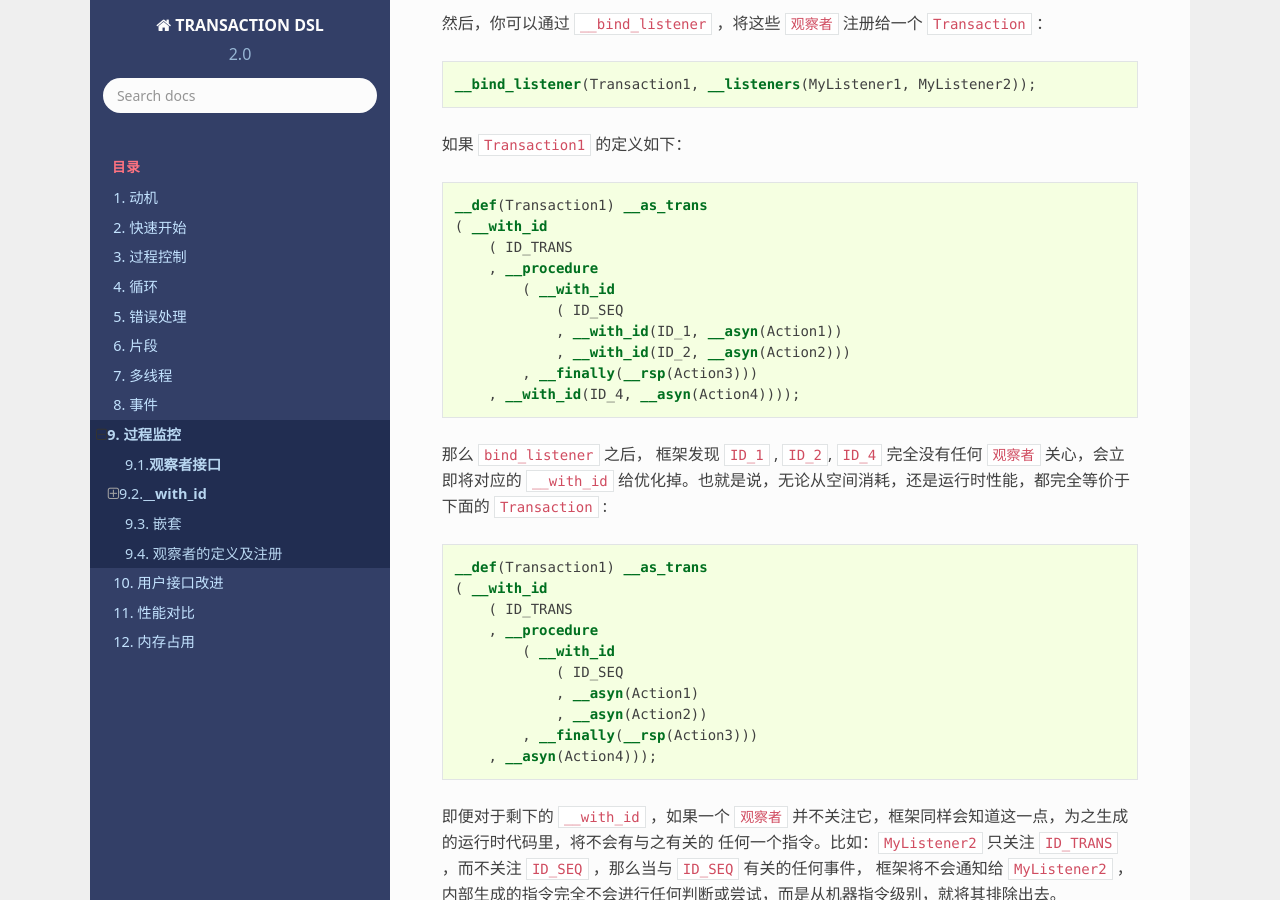
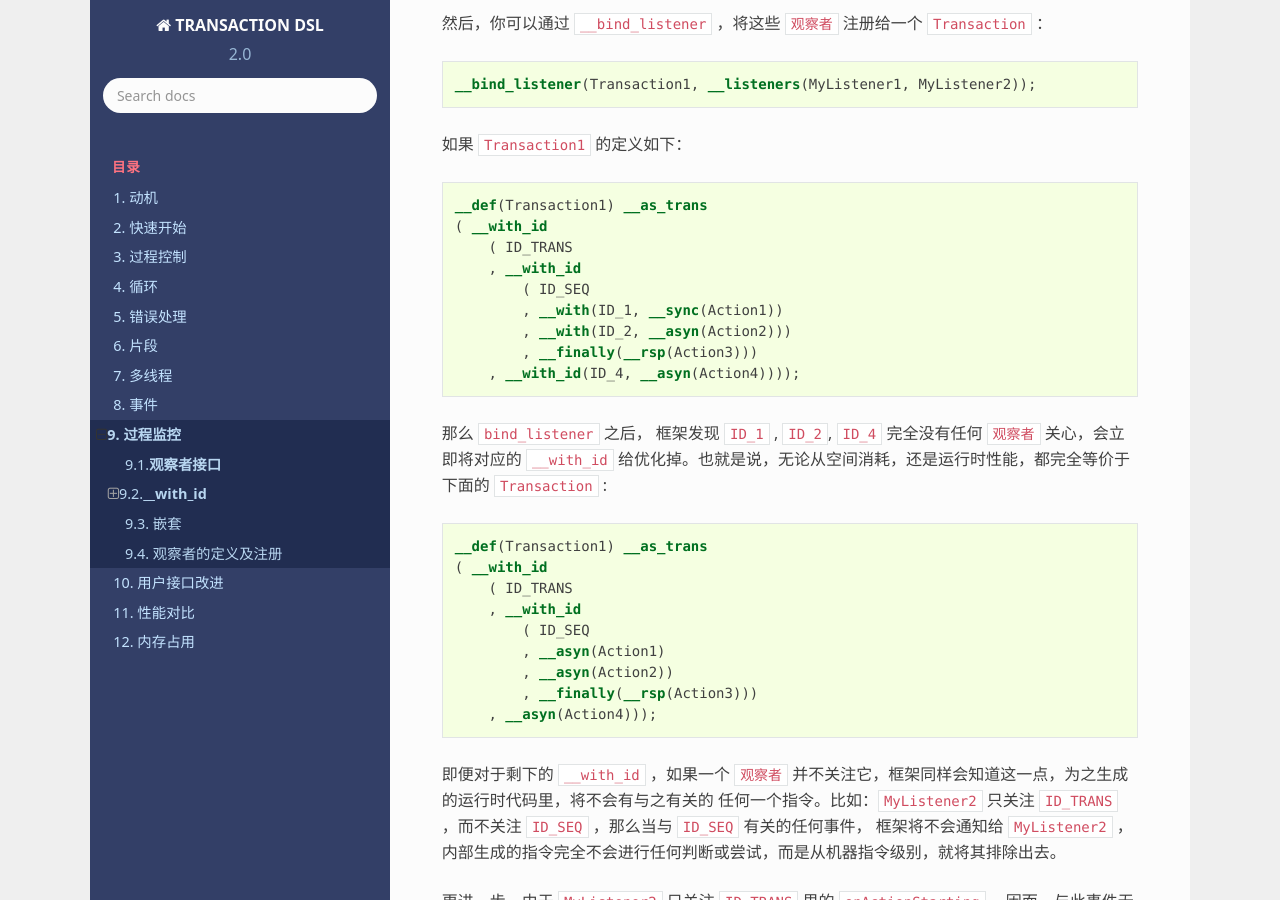
Before and after one commit to godsme/trans-dsl-2, a Sphinx documentation site: the page built from doc/source/monitor.rst, in a window 1280 px wide and 900 px high, scrolled down 3419 px. Built offline with Sphinx 7.4.7 and the Read the Docs theme 2.0.0, drawn with Linux system fonts in a browser that asks for light colours; formulas are drawn with MathJax 3.

Commit message:
added more doc

```diff
--- a/doc/source/monitor.rst
+++ b/doc/source/monitor.rst
@@ -174,11 +174,10 @@
    __def(Transaction1) __as_trans
    ( __with_id
        ( ID_TRANS
-       , __procedure
-           ( __with_id
-               ( ID_SEQ
-               , __with_id(ID_1, __asyn(Action1))
-               , __with_id(ID_2, __asyn(Action2)))
+       , __with_id
+           ( ID_SEQ
+           , __with(ID_1, __sync(Action1))
+           , __with(ID_2, __asyn(Action2)))
            , __finally(__rsp(Action3)))
        , __with_id(ID_4, __asyn(Action4))));
 
@@ -191,11 +190,10 @@
    __def(Transaction1) __as_trans
    ( __with_id
        ( ID_TRANS
-       , __procedure
-           ( __with_id
-               ( ID_SEQ
-               , __asyn(Action1)
-               , __asyn(Action2))
+       , __with_id
+           ( ID_SEQ
+           , __asyn(Action1)
+           , __asyn(Action2))
            , __finally(__rsp(Action3)))
        , __asyn(Action4)));
 
```
